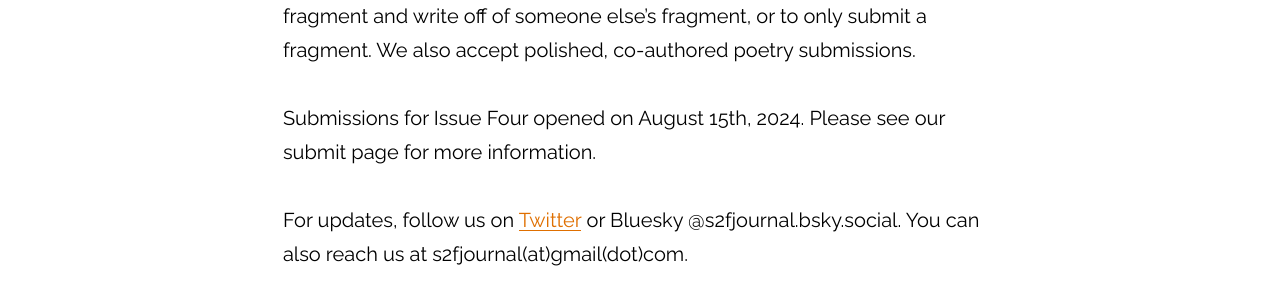
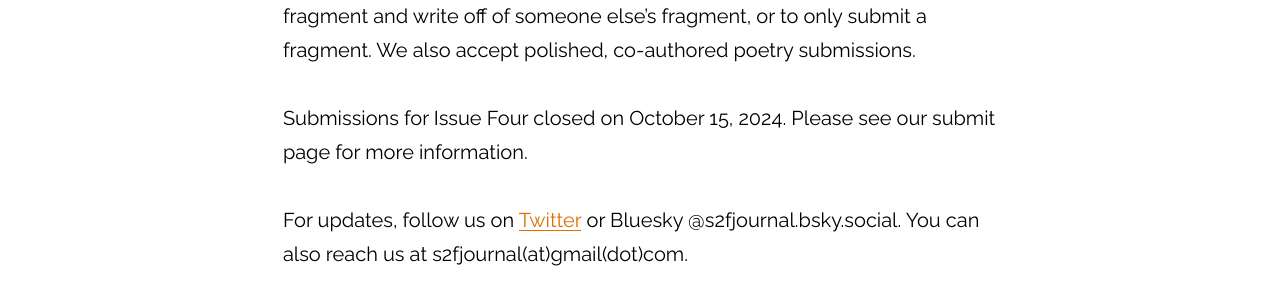
Before and after one commit to atmars77/atmars77.github.io, a Jekyll site: the page built from index.md, in a window 1280 px wide. Shown: the part 700-1000 px from the top of the page. Built offline with Jekyll 4.4.1, drawn with Linux system fonts in a browser that asks for light colours.

Commit message:
update dates

```diff
--- a/index.md
+++ b/index.md
@@ -10,7 +10,7 @@ S2F is a literary journal that creates connections between poets. We want poets
 
 We pair poets to co-author poetry anonymously through submissions of “fragments” (sparks). If a fragment is accepted, it is then sent to another author, who turns it into a cohesive poem (flame). You can choose to submit a fragment and write off of someone else’s fragment, or to only submit a fragment. We also accept polished, co-authored poetry submissions.
 
-Submissions for Issue Four opened on August 15th, 2024. Please see our submit page for more information.
+Submissions for Issue Four closed on October 15, 2024. Please see our submit page for more information.
 
 For updates, follow us on [Twitter](https://twitter.com/s2fjournal) or Bluesky @s2fjournal.bsky.social. You can also reach us at s2fjournal(at)gmail(dot)com.
 
```
Also changed, not shown: submit.md (+1 -1 lines).
